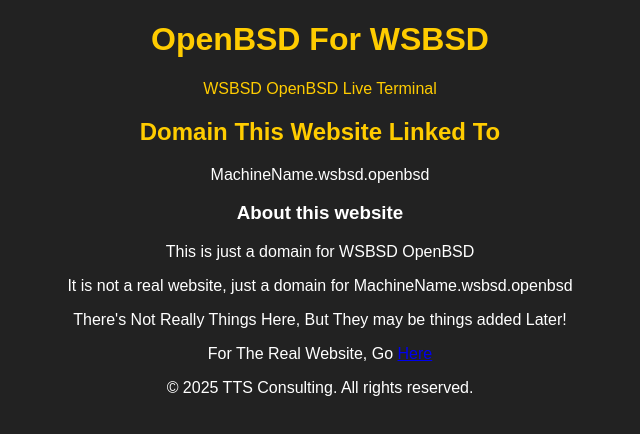
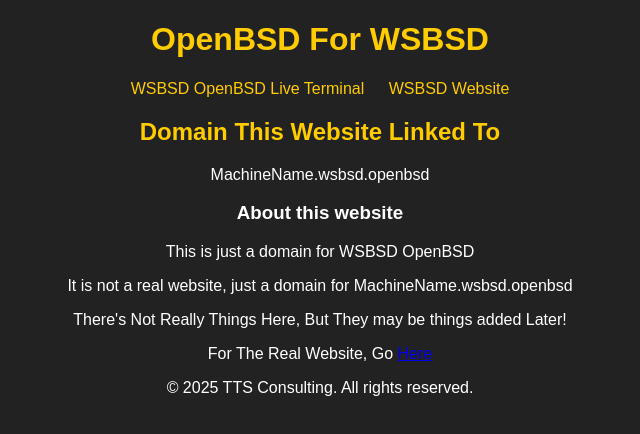
Before and after one commit to TTSConsulting/openbsd.wsbsd.org, a plain HTML site: page index.html in a window 1280 px wide. Shown: the whole page, without its empty margins (320-960 px from the left). Drawn offline with Linux system fonts and the light colour scheme.

Commit message:
Add link to WSBSD website in navigation menu of index.html

```diff
--- a/index.html
+++ b/index.html
@@ -5,6 +5,7 @@
         <nav>
             <ul>
                 <li><a href="https://coolis1362.github.io/wsbsd.org/terminal.html">WSBSD OpenBSD Live Terminal</a></li>
+                <li><a href="https://coolis1362.github.io/wsbsd.org/">WSBSD Website</a></li>
             </ul>
         </nav>
 </header>
```
